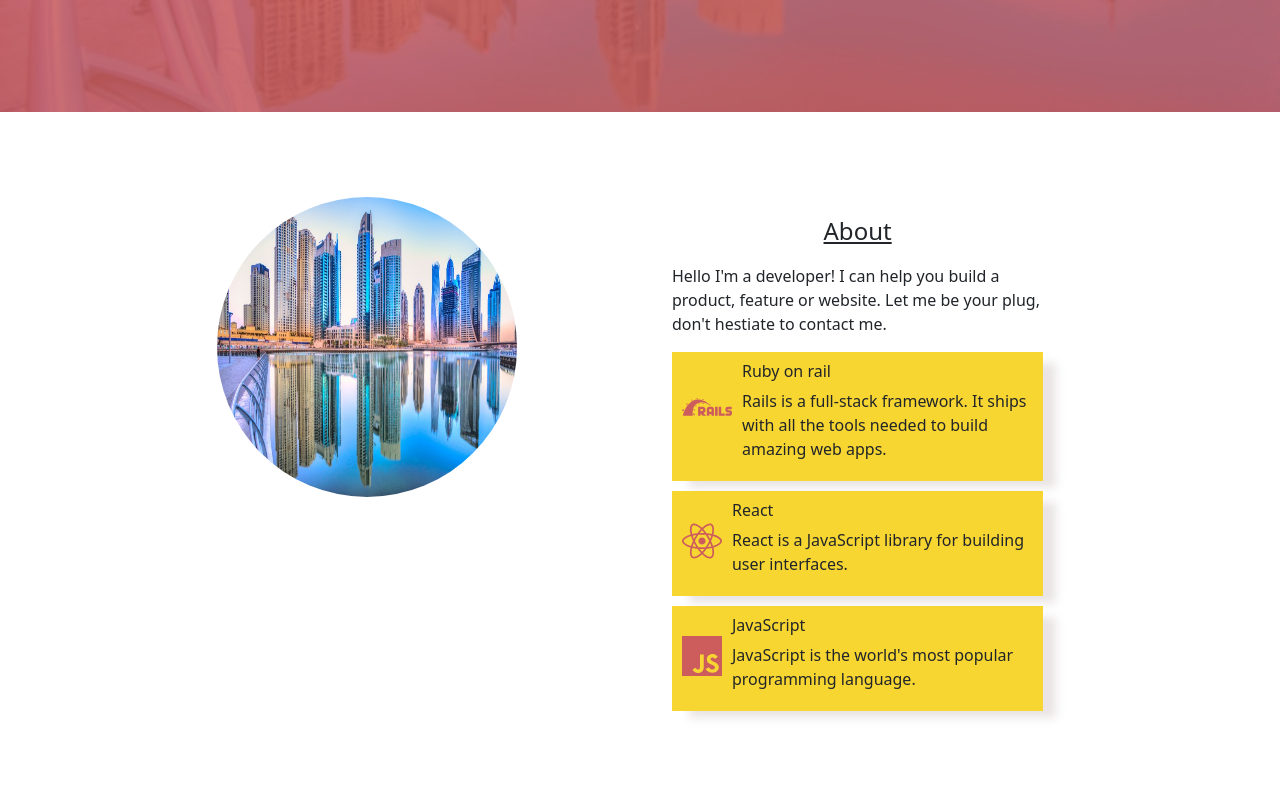
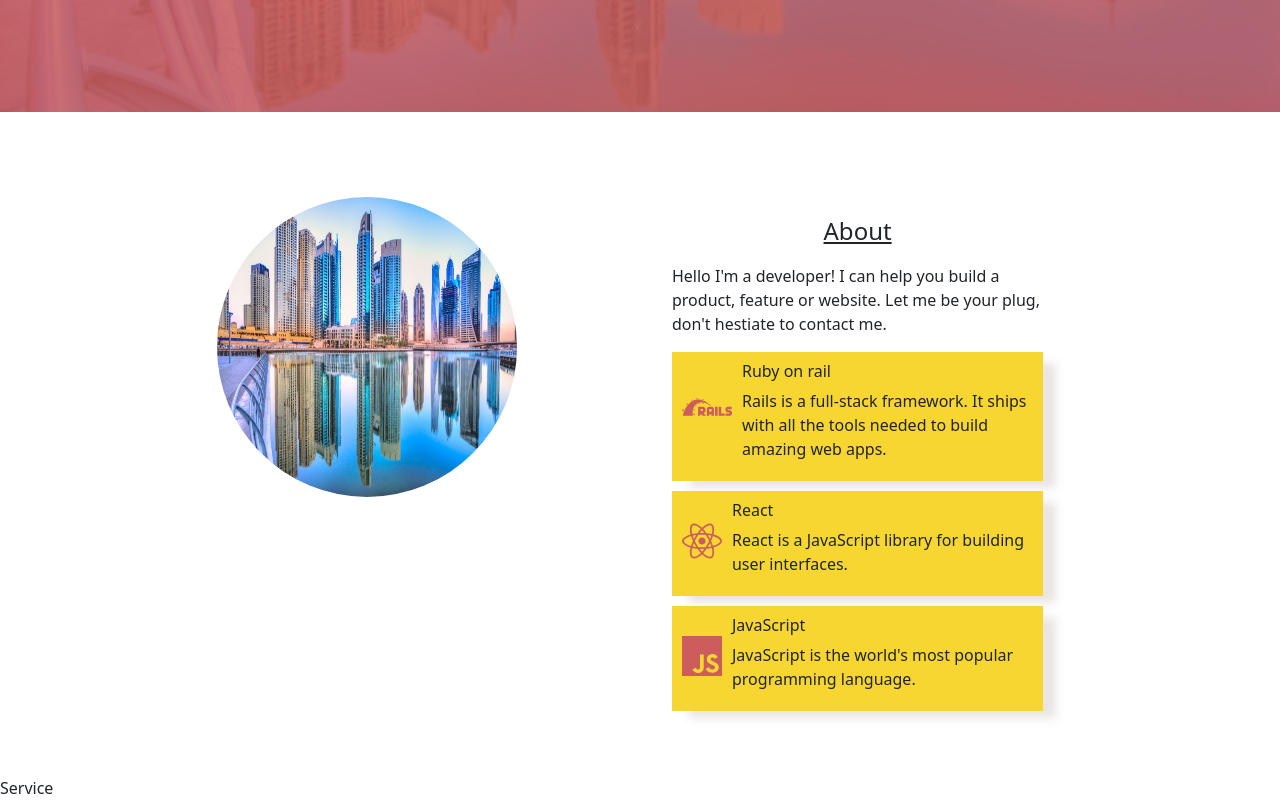
Before and after one commit to brainconnect93/personal-portfolio, a React (Create React App) app: page / in a window 1280 px wide. Shown: the part 761-1561 px from the top of the page. Before the commit the page ends 1537 px from the top, so only its background shows below. Built offline with nearby package versions, Linux system fonts and the light colour scheme.

Commit message:
Add the service folder with files

```diff
--- a/src/App.js
+++ b/src/App.js
@@ -2,12 +2,14 @@ import React from 'react';
 import Navbar from './components/Navbar/Navbar';
 import Head from './components/Head/Head';
 import About from './components/About/About';
+import Service from './components/Service/Service';
 
 const App = () => (
   <>
     <Navbar />
     <Head />
     <About />
+    <Service />
   </>
 );
 
--- /dev/null
+++ b/src/components/Service/Service.js
@@ -0,0 +1,8 @@
+import React from 'react';
+import './service.css';
+
+const Service = () => (
+  <div>Service</div>
+);
+
+export default Service;
```
Also changed, not shown: src/components/Service/service.css (added).
